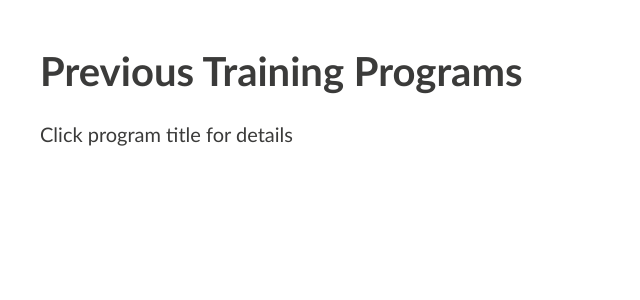
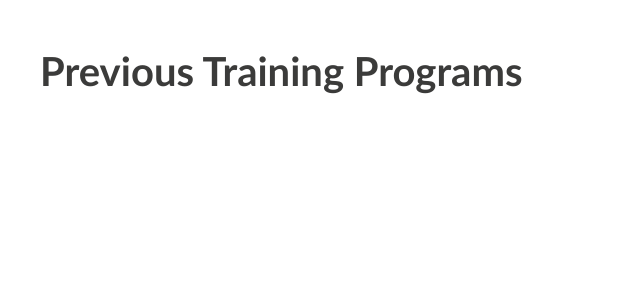
Before and after one commit to nss-cohort-40/banagzon-workforce-mgt-upper-class-twits, a Django app: template hrapp/templates/training_programs/training_program_past.html in a window 1280 px wide. Shown: the part 64-364 px from the top of the page, without its empty margins (0-640 px from the left). Run offline with Django 3.2, Linux system fonts and the light colour scheme; the template is opened without the code that fills it, so the values that code supplies are empty.

Commit message:
quick fix of wording

```diff
--- a/hrapp/templates/training_programs/training_program_past.html
+++ b/hrapp/templates/training_programs/training_program_past.html
@@ -2,7 +2,7 @@
 {% block content %}
 
 <h1>Previous Training Programs</h1>
-<p> Click program title for details </p>
+
 
 <ol>
   {% for training_program in training_programs %}
```
